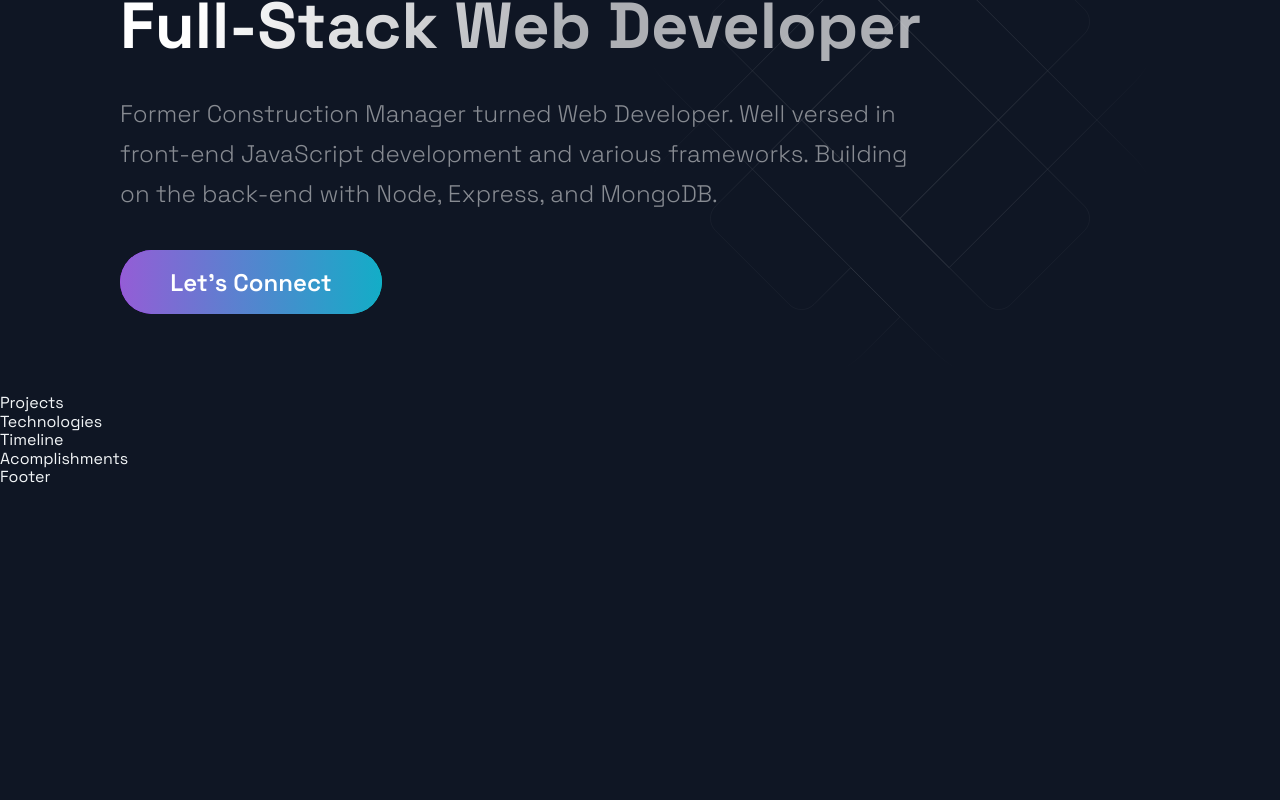
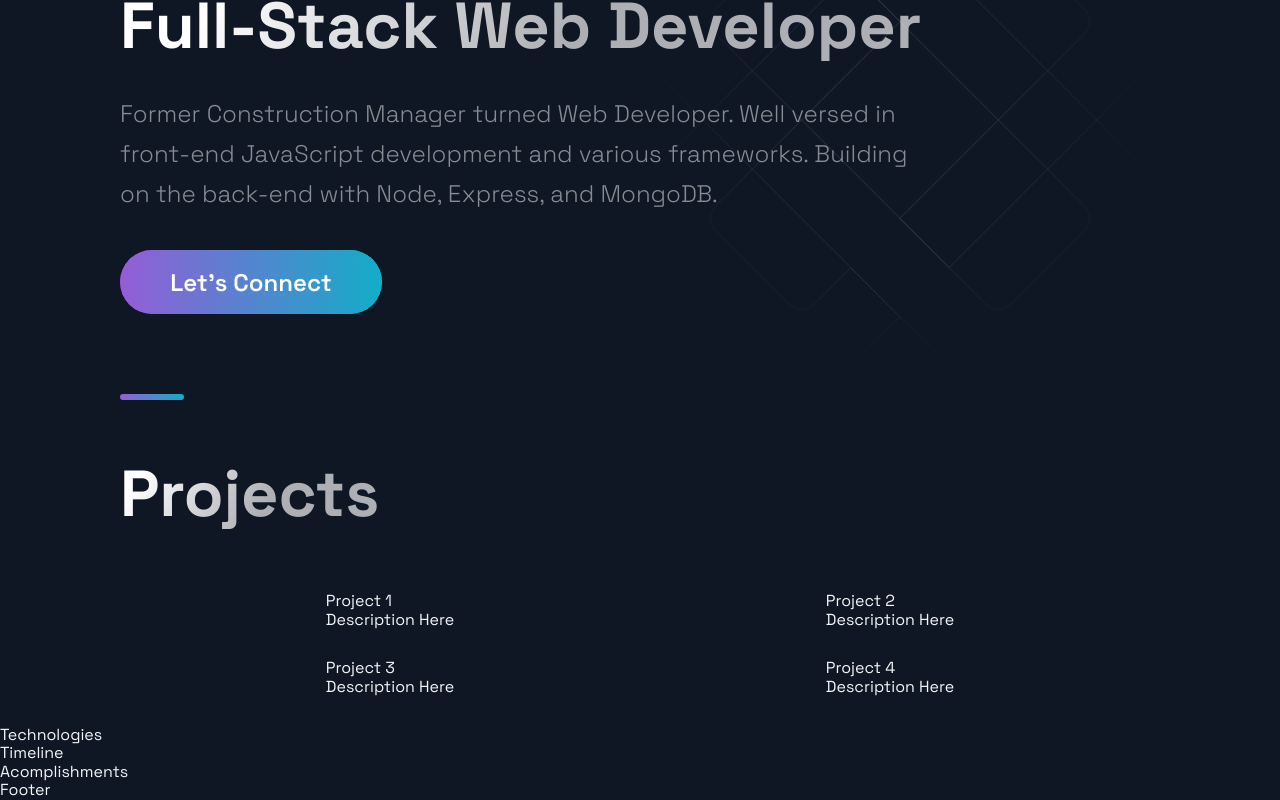
Before and after one commit to samlarson94/React-WebDev-Portfolio, a Next.js app: page / in a window 1280 px wide. Shown: the part 252-1052 px from the top of the page. Before the commit the page ends 800 px from the top, so only its background shows below. Built offline with nearby package versions, Linux system fonts and the light colour scheme.

Commit message:
Adding projects section.  Mapping over projects as separate objects.

```diff
--- a/src/components/Projects/Projects.js
+++ b/src/components/Projects/Projects.js
@@ -5,9 +5,30 @@ import { Section, SectionDivider, SectionTitle } from '../../styles/GlobalCompon
 import { projects } from '../../constants/constants';
 
 const Projects = () => (
-  <div>
-    Projects
-  </div>
+  <Section nopadding id="projects">
+    <SectionDivider />
+    <SectionTitle main>Projects</SectionTitle>
+    <GridContainer>
+      {[{
+        title: 'Project 1',
+        description: 'Description Here',
+      },{
+        title: 'Project 2',
+        description: 'Description Here',
+      },{
+        title: 'Project 3',
+        description: 'Description Here',
+      },{
+        title: 'Project 4',
+        description: 'Description Here',
+      }].map((project) => (
+        <div>
+          {project.title} <br />
+          {project.description}
+        </div>
+      ))}
+    </GridContainer>
+    </Section>
 );
 
 export default Projects;
```
